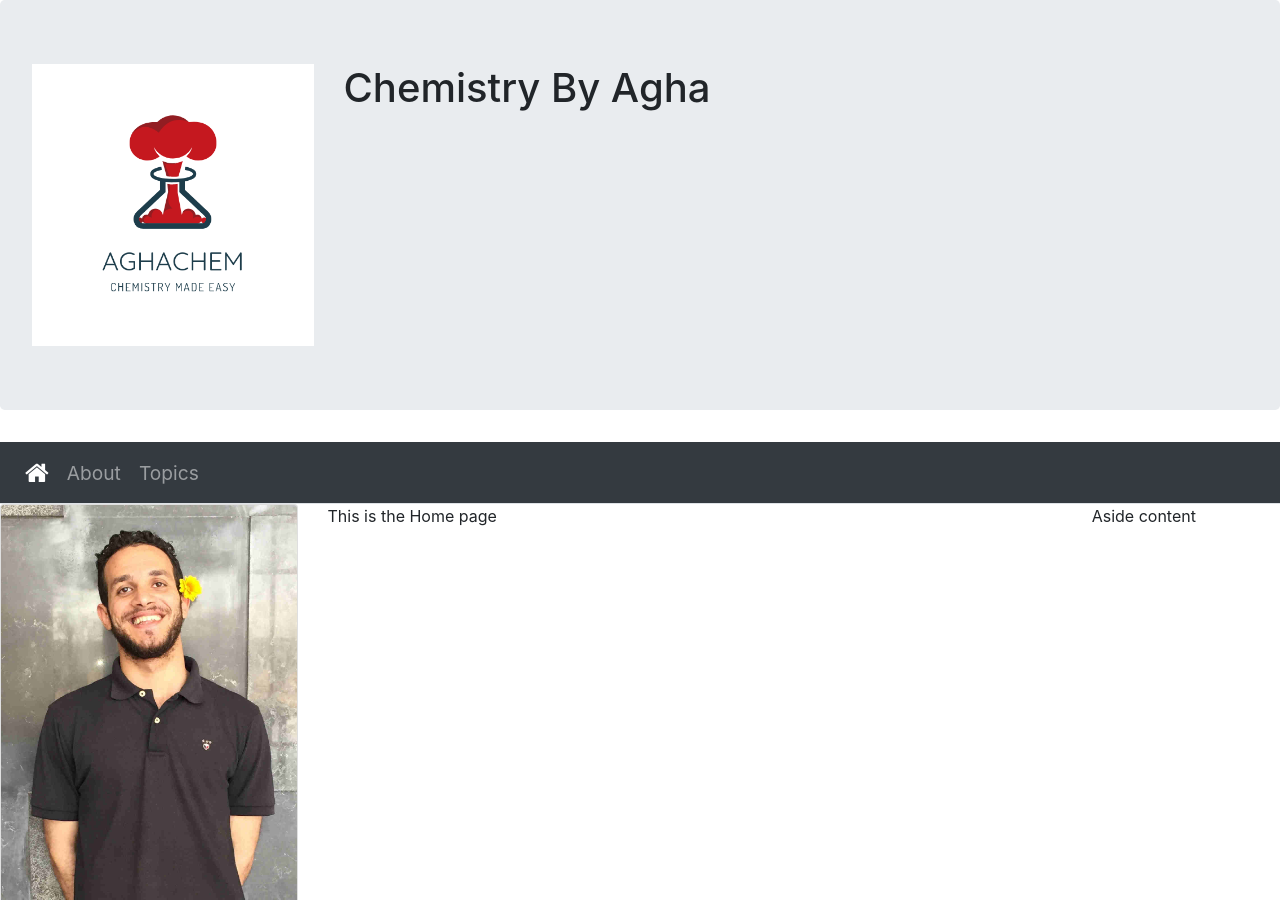
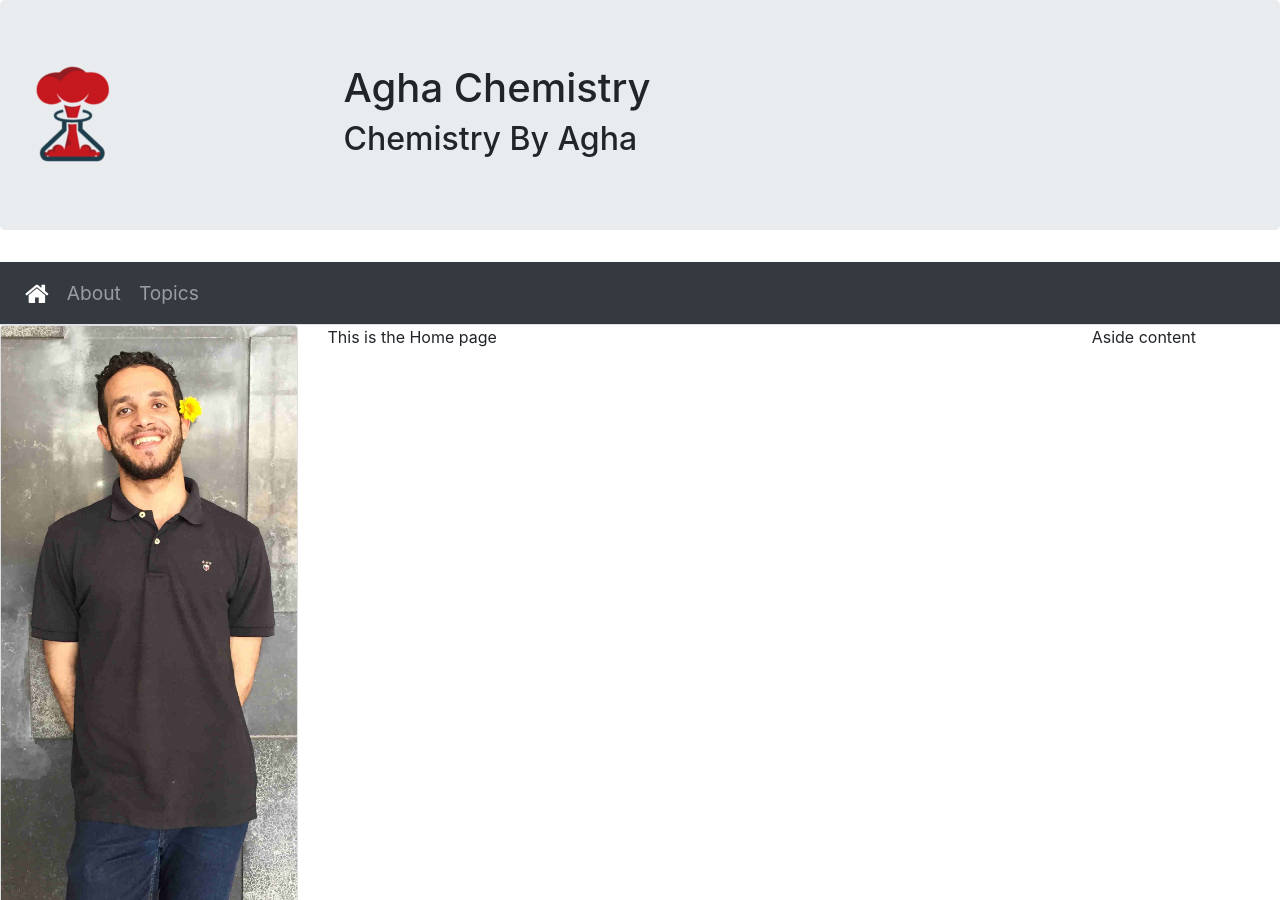
Before and after one commit to psychodevil/Chemistry, a Jekyll site: the page built from index.html, in a window 1280 px wide and 900 px high. Built offline with Jekyll 4.4.1, drawn with Linux system fonts in a browser that asks for light colours.

Commit message:
Minify layout

```diff
--- /dev/null
+++ b/_includes/files.html
@@ -0,0 +1,17 @@
+<!-- Font Awesome for icons -->
+<link href="https://stackpath.bootstrapcdn.com/font-awesome/4.7.0/css/font-awesome.min.css" rel="stylesheet" integrity="sha384-wvfXpqpZZVQGK6TAh5PVlGOfQNHSoD2xbE+QkPxCAFlNEevoEH3Sl0sibVcOQVnN" crossorigin="anonymous">
+<!-- Bootstrap Library -->
+<!-- Latest compiled and minified CSS -->
+<link rel="stylesheet" href="https://maxcdn.bootstrapcdn.com/bootstrap/4.1.3/css/bootstrap.min.css">
+
+<!-- jQuery library -->
+<script src="https://ajax.googleapis.com/ajax/libs/jquery/3.3.1/jquery.min.js"></script>
+
+<!-- Popper JS -->
+<script src="https://cdnjs.cloudflare.com/ajax/libs/popper.js/1.14.3/umd/popper.min.js"></script>
+
+<!-- Latest compiled JavaScript -->
+<script src="https://maxcdn.bootstrapcdn.com/bootstrap/4.1.3/js/bootstrap.min.js"></script>
+
+<!-- My own stylesheet -->
+<link rel="stylesheet" href="assets/css/styles.css">
--- /dev/null
+++ b/_includes/mycard.html
@@ -0,0 +1,8 @@
+<div class="card">
+  <img class="card-img-top" src="assets/images/agha.jpg" alt="Card image" style="width:100%">
+  <div class="card-body">
+    <h4 class="card-title">Mahmoud Agha</h4>
+    <p class="card-text">Mahmoud Agha is a senior Nanoscience Student with aspiring ideas in chemistry and chemistry related fields</p>
+    <a href="#" class="btn btn-primary">More Info</a>
+  </div>
+</div>
--- a/_includes/upperbox.html
+++ b/_includes/upperbox.html
@@ -1,10 +1,11 @@
 <div class="jumbotron">
   <div class="row">
     <div class="col-3">
-      <img src="assets/images/logo.png" alt="logo">
+      <img src="assets/images/logo_mintrans.png" alt="logo">
     </div>
     <div class="col-9">
-      <h1>Chemistry By Agha</h1>
+      <h1>Agha Chemistry</h1>
+      <h2>Chemistry By Agha</h2>
     </div>
   </div>
 
--- a/_layouts/default.html
+++ b/_layouts/default.html
@@ -1,27 +1,14 @@
 <!DOCTYPE html>
 <html lang="en" dir="ltr" xmlns="http://www.w3.org/1999/xhtml">
+
 <head>
   <meta charset="utf-8">
   <title>{{ page.title }}</title>
   <meta name="viewport" content="width=device-width, initial-scale=1, shrink-to-fit=no">
-    <!-- Font Awesome for icons -->
-    <link href="https://stackpath.bootstrapcdn.com/font-awesome/4.7.0/css/font-awesome.min.css" rel="stylesheet" integrity="sha384-wvfXpqpZZVQGK6TAh5PVlGOfQNHSoD2xbE+QkPxCAFlNEevoEH3Sl0sibVcOQVnN" crossorigin="anonymous">
-    <!-- Bootstrap Library -->
-    <!-- Latest compiled and minified CSS -->
-    <link rel="stylesheet" href="https://maxcdn.bootstrapcdn.com/bootstrap/4.1.3/css/bootstrap.min.css">
+  <link rel="shortcut icon" href="assets/images/logo_trans.ico" />
+  {% include files.html %}
+</head>
 
-    <!-- jQuery library -->
-    <script src="https://ajax.googleapis.com/ajax/libs/jquery/3.3.1/jquery.min.js"></script>
-
-    <!-- Popper JS -->
-    <script src="https://cdnjs.cloudflare.com/ajax/libs/popper.js/1.14.3/umd/popper.min.js"></script>
-
-    <!-- Latest compiled JavaScript -->
-    <script src="https://maxcdn.bootstrapcdn.com/bootstrap/4.1.3/js/bootstrap.min.js"></script>
-
-    <!-- My own stylesheet -->
-    <link rel="stylesheet" href="assets/css/styles.css">
-  </head>
 <body>
   <header>
     <div class="header">
@@ -32,16 +19,9 @@
 
   <div class="row content">
     <div class="col-md-3">
-        <div class="card" >
-            <img class="card-img-top" src="assets/images/agha.jpg" alt="Card image" style="width:100%">
-            <div class="card-body">
-              <h4 class="card-title">Mahmoud Agha</h4>
-              <p class="card-text">Mahmoud Agha is a senior Nanoscience Student with aspiring ideas in chemistry and chemistry related fields</p>
-              <a href="#" class="btn btn-primary">More Info</a>
-            </div>
-          </div>
+      {% include mycard.html %}
       <nav id="local-nav">
-
+        <!--Local Navigation -->
       </nav>
     </div>
     <div class="col-md">
@@ -54,14 +34,7 @@
     </div>
 
   </div>
-
   </div>
-
-
-
-
-
-
   <footer>
     <!-- topic navigation -->
     {% include bottom_navigation.html %}
@@ -71,7 +44,7 @@
       yourHeader = $('.header').height();
 
       $(window).scroll(function() {
-          if( $(this).scrollTop() > yourHeader ) {
+        if ($(this).scrollTop() > yourHeader) {
           yourNavigation.addClass(stickyDiv);
         } else {
           yourNavigation.removeClass(stickyDiv);
@@ -79,6 +52,5 @@
       });
     </script>
   </footer>
-
 </body>
 </html>
```
Also changed, not shown: _sass/main.scss (+19 -0 lines). Lines whose indentation alone changed are shown as unchanged.
